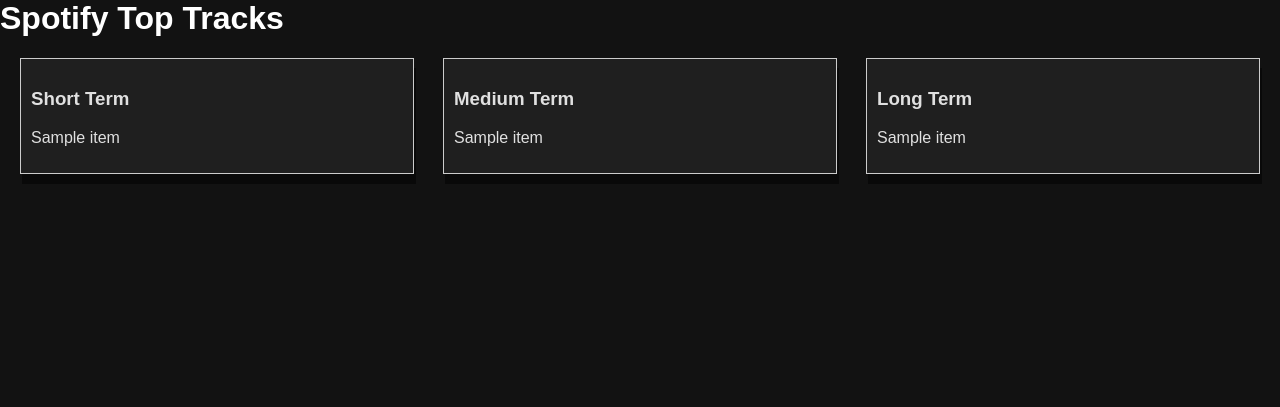
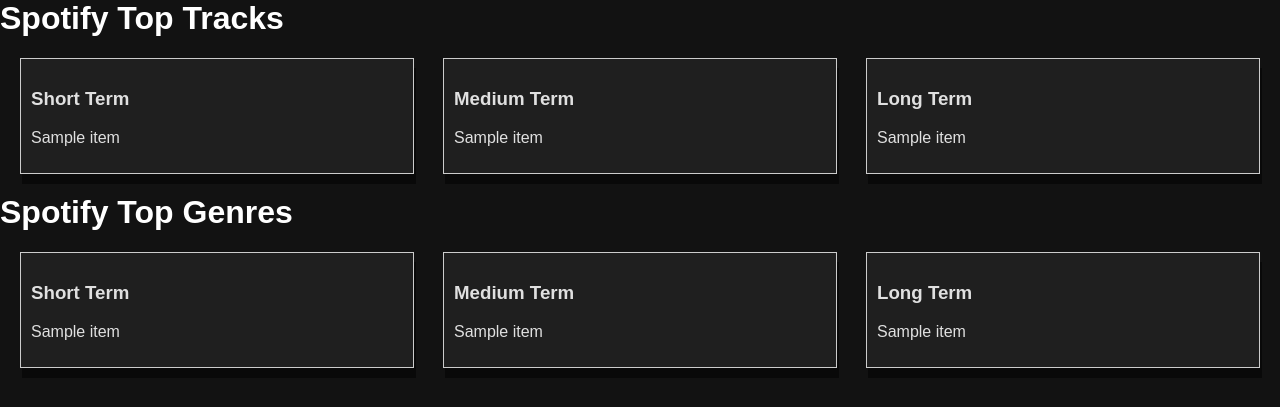
Before and after one commit to shamereed/SpotipyWrapped, a Flask app: template templates/index.html in a window 1280 px wide. Shown: the part 214-621 px from the top of the page. Run offline with Flask 2, Linux system fonts and the light colour scheme; the template is opened without the code that fills it: most values are stand-ins (such as "Sample title", 1, 10 or a date in 2020); parts of the project's set-up code (start-up, migrations or seed data) failed here and were passed over.

Commit message:
Added Top Genres

```diff
--- a/app.py
+++ b/app.py
@@ -17,21 +17,33 @@
     return spotipy_requests.getCurrentUserTopItems(sp, type_of_req, term)
 
 
+def getTopGenres(term):
+    return spotipy_requests.getTopGenres(sp, term)
+
+
 @app.route('/')
 def home():
     list1 = scrape_data('artists', 'short')
     list2 = scrape_data('artists', 'medium')
     list3 = scrape_data('artists', 'long')
+
     list4 = scrape_data('tracks', 'short')
     list5 = scrape_data('tracks', 'medium')
     list6 = scrape_data('tracks', 'long')
+
+    list7 = getTopGenres('short')
+    list8 = getTopGenres('medium')
+    list9 = getTopGenres('long')
 
     return render_template('index.html', list1=list1[0],
                            list2=list2[0],
                            list3=list3[0],
                            list4=list4[0],
                            list5=list5[0],
-                           list6=list6[0])
+                           list6=list6[0],
+                           list7=list7,
+                           list8=list8,
+                           list9=list9)
 
 
 @app.route('/persist')
--- a/templates/index.html
+++ b/templates/index.html
@@ -74,5 +74,39 @@
             </ol>
         </div>
     </div>
+    <h1>Spotify Top Genres</h1>
+    <div class="container">
+        <div class="column">
+            <h3>Short Term</h3>
+            <ol>
+                {% for item in list7 %}
+                    <li>{{ item }}</li>
+                {% else %}
+                    <li>No items in this list.</li>
+                {% endfor %}
+            </ol>
+        </div>
+        <div class="column">
+            <h3>Medium Term</h3>
+            <ol>
+                {% for item in list8 %}
+                    <li>{{ item }}</li>
+                {% else %}
+                    <li>No items in this list.</li>
+                {% endfor %}
+            </ol>
+        </div>
+        <div class="column">
+            <h3>Long Term</h3>
+            <ol>
+                {% for item in list9 %}
+                    <li>{{ item }}</li>
+                {% else %}
+                    <li>No items in this list.</li>
+                {% endfor %}
+            </ol>
+        </div>
+    </div>
+
 </body>
 </html>
```
Also changed, not shown: spotipy_requests.py (+18 -1 lines).
